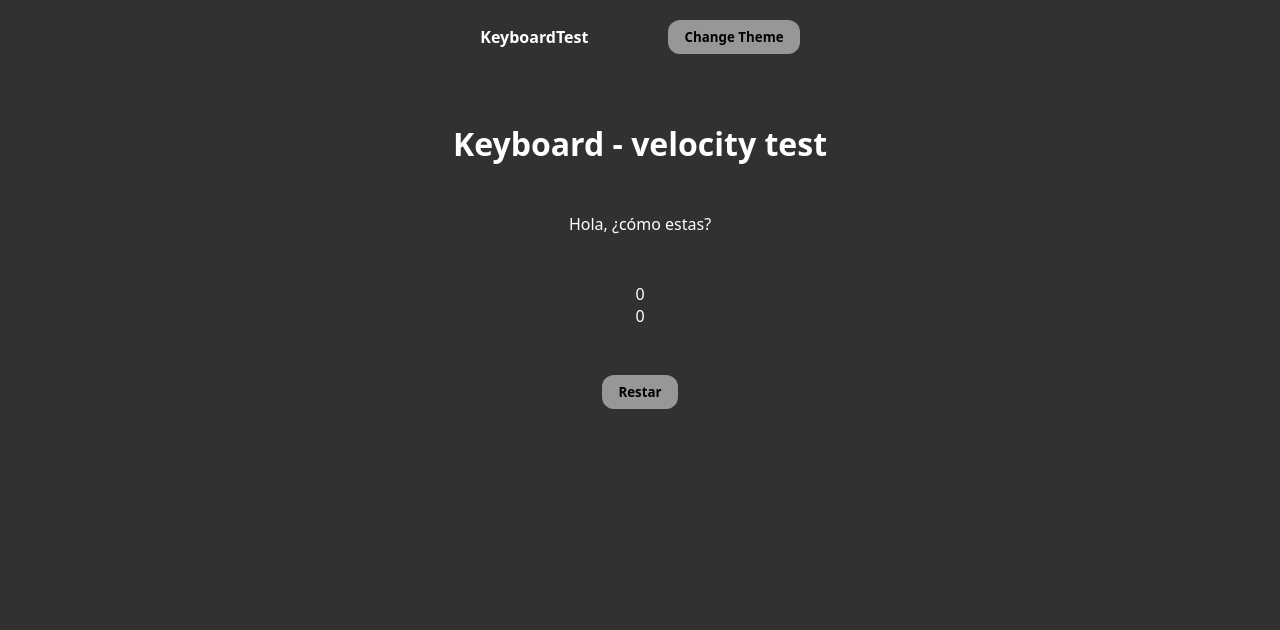
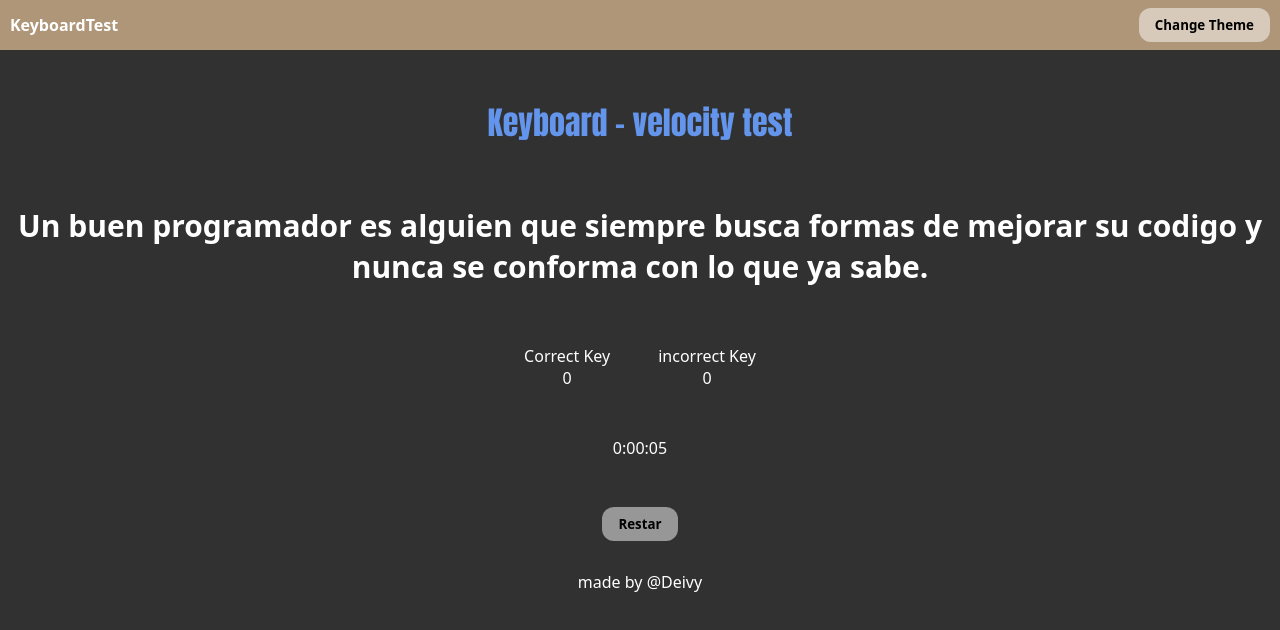
Before and after one commit to Deiiivy/Keyboard-game-js, a plain HTML site: page app/index.html in a window 1280 px wide. Drawn offline with Linux system fonts and the light colour scheme.

Commit message:
add stopwatch

```diff
--- a/app/index.html
+++ b/app/index.html
@@ -25,14 +25,26 @@
         </div>
 
         <div class="contentCountKey">
-            <p id="succesKey"></p>
-            <p id="incorretKey"></p>
+            <section>
+                <p>Correct Key</p>
+                <p id="succesKey"></p>
+            </section>
+            <section>
+                <p>incorrect Key</p>
+                <p id="incorretKey"></p>
+            </section>
         </div>
+
+        <div id="time"></div>
 
         <button class="btnReset" id="reset">Restar</button>
 
     </div>
 
+<footer>
+    <p class="p-footer">made by @Deivy</p>
+</footer>
+
     <script src="index.js"></script>
 </body>
 </html>
--- a/app/index.js
+++ b/app/index.js
@@ -13,30 +13,35 @@ const textContainer = document.querySelector('.text');
 const restarText = document.querySelector('.btnReset')
 const successKeyE = document.querySelector('#succesKey')
 const incorrretKeyE = document.querySelector('#incorretKey')
+const timeE = document.querySelector('#time')
 
 let successKey = 0;
 let incorrretKey = 0;
+let second = 0;
+let minute = 0;
 
 function textRandom(){
     const texts = [
-        'Hola, ¿cómo estas?',
-        'Bienvenido al juego',
-        'El perro ladra',
-        'La casa es grande',
-        'Me gusta el chocolate',
-        'Estamos aprendiendo mucho',
-        'El tiempo vuela',
-        'La vida es bella',
-        'Mañana será otro dia',
-        'Todo saldra bien'
+        'Un buen programador es alguien que siempre busca formas de mejorar su codigo y nunca se conforma con lo que ya sabe.',
+        'La programacion es el arte de crear algo de la nada con solo la mente y un teclado.',
+        'La belleza del codigo radica en su simplicidad y claridad; un buen codigo es facil de entender y de mantener.',
+        'La programacion es una habilidad que se aprende con la practica constante y la voluntad de enfrentarse a nuevos desafios.',
+        'Trata de entender la logica, no te grabes todo de memoria'
     ];
+
 
     let textRandomIndex = Math.floor(Math.random()*texts.length)
     let textRandom = texts[textRandomIndex]
 
-textContainer.innerHTML = textRandom
+    textContainer.innerHTML = '';
 
-return textRandom
+    for (let i = 0; i < textRandom.length; i++) {
+        let span = document.createElement('span');
+        span.textContent = textRandom[i];
+        textContainer.appendChild(span);
+    }
+
+    return textRandom
 
 }
 
@@ -47,24 +52,45 @@ successKeyE.innerHTML = successKey
 incorrretKeyE.innerHTML = incorrretKey
 
 document.addEventListener('keydown',(e) => {
+    e.preventDefault()
     console.log('event ' + e.key);
     calKey(e.key)
 })
 
 function calKey(keyUser) {
-    if (currentText[successKey] === keyUser) {
+    let currentLetter = currentText[successKey];
+    let currentSpan = textContainer.children[successKey];
+
+    if (currentLetter === keyUser) {
+        currentSpan.style.color = 'green';
         successKey++;
     } else {
+        currentSpan.style.color = 'red';
         incorrretKey++;
     }
+
     successKeyE.innerHTML = successKey
-incorrretKeyE.innerHTML = incorrretKey
+    incorrretKeyE.innerHTML = incorrretKey
+}
+
+function calTime() {
+    setInterval(() => {
+        second++;
+        if(second >= 60){
+            second = 0;
+            minute++;
+        }
+        let showTime = `0:${minute < 10 ? '0' + minute : minute}:${second < 10 ? '0' + second : second}`
+        timeE.innerHTML = showTime
+    },1000)
+}
+
+calTime()
 
 
-}
 
-
-function resetGame() {
+function resetGame(e) {
+    e.preventDefault()
     restarText.addEventListener('click', () => {
         currentText = textRandom();
         successKey = 0;
--- a/app/style.css
+++ b/app/style.css
@@ -24,13 +24,20 @@ body.active {
     justify-content: center;
     gap: 3rem;
 }
+h1{
+    font-family: Impact, Haettenschweiler, 'Arial Narrow Bold', sans-serif;
+    color: cornflowerblue;
+}
 
 .header {
     display: flex;
     justify-content: space-between;
     align-items: center;
-    margin: 20px;
     gap: 5rem;
+    background-color: rgba(239, 202, 158, 0.668);
+    width: 100%;
+    height: 50px;
+    padding: 10px;
 }
 
 .header .title {
@@ -52,3 +59,26 @@ body.active {
     padding: 8px 16px;
     border-radius: 12px;
 }
+
+.contentCountKey {
+    display: flex;
+    gap: 3rem;
+}
+
+.contentCountKey section {
+    display: flex;
+    flex-direction: column;
+    align-items: center;
+}
+
+.p-footer {
+    text-align: center;
+    margin-top: 30px;
+}
+
+.text {
+    text-align: center;
+    font-weight: bold;
+    font-size: 30px;
+    margin: 10px;
+}
```
